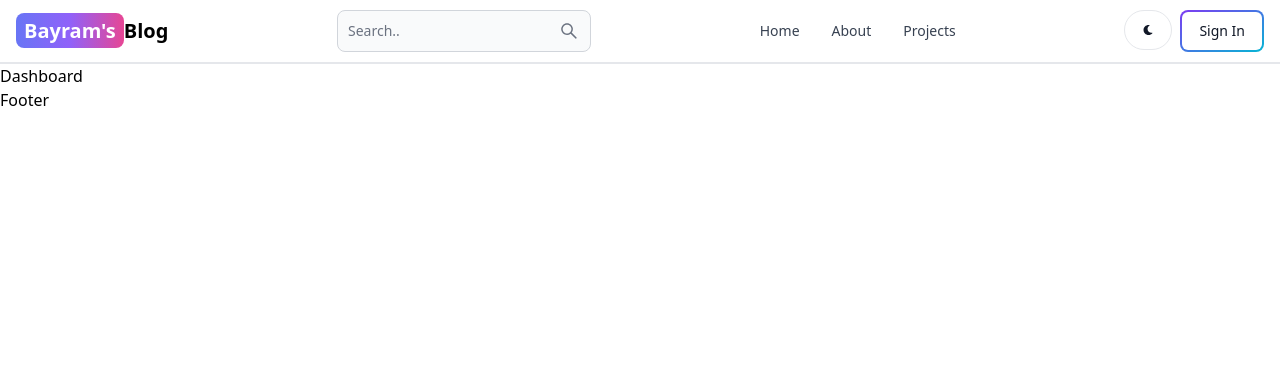
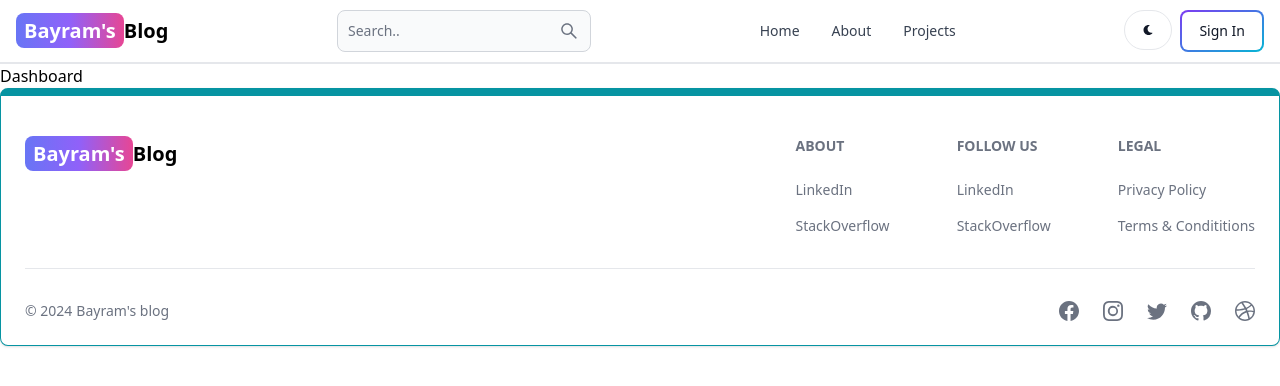
Before and after one commit to bayrambinbir/MERN-blog, a React (Vite) app in the folder client/: page /dashboard in a window 1280 px wide. Shown: the top 386 px of the page. Built offline with nearby package versions, Linux system fonts and the light colour scheme.

Commit message:
create and add footer

```diff
--- a/client/src/components/Footer.jsx
+++ b/client/src/components/Footer.jsx
@@ -1,7 +1,109 @@
-import React from 'react'
+import { Footer } from "flowbite-react";
+import { Link } from "react-router-dom";
+import {
+  BsFacebook,
+  BsInstagram,
+  BsTwitter,
+  BsGithub,
+  BsDribbble,
+} from "react-icons/bs";
 
-export default function Footer() {
+export default function FooterCom() {
   return (
-    <div>Footer</div>
-  )
+    <Footer container className="border border-t-8 border-teal-500">
+      <div className="w-full max-x-7xl mx-auto">
+        <div className="grid w-full justify-between sm:flex md:grid-cols-1">
+          <div className="mt-5">
+            <Link
+              to="/"
+              className="self-center whitespace-nowrap text-lg sm:text-xl font-semibold dark:text-white"
+            >
+              <span className="px-2 py-1 bg-gradient-to-r from-indigo-500 via-purple-500 to-pink-500 rounded-lg text-white">
+                Bayram's
+              </span>
+              Blog
+            </Link>
+          </div>
+          <div className="grid grid-cols-2 gap-8 mt-4 sm:grid-cols-3 sm:gap-6">
+            <div>
+              <Footer.Title title="About" />
+              <Footer.LinkGroup col>
+                <Footer.Link
+                  href="https://www.linkedin.com/in/bayrambinbir/"
+                  target="_blank"
+                  rel="nonopener nonreferer"
+                >
+                  LinkedIn
+                </Footer.Link>
+                <Footer.Link
+                  href="https://stackoverflow.com/users/11102299/bayram-binbir"
+                  target="_blank"
+                  rel="nonopener nonreferer"
+                >
+                  StackOverflow
+                </Footer.Link>
+              </Footer.LinkGroup>
+            </div>
+            <div>
+              <Footer.Title title="Follow US" />
+              <Footer.LinkGroup col>
+                <Footer.Link
+                  href="https://www.linkedin.com/in/bayrambinbir/"
+                  target="_blank"
+                  rel="nonopener nonreferer"
+                >
+                  LinkedIn
+                </Footer.Link>
+                <Footer.Link
+                  href="https://stackoverflow.com/users/11102299/bayram-binbir"
+                  target="_blank"
+                  rel="nonopener nonreferer"
+                >
+                  StackOverflow
+                </Footer.Link>
+              </Footer.LinkGroup>
+            </div>
+            <div>
+              <Footer.Title title="LEGAL" />
+              <Footer.LinkGroup col>
+                <Footer.Link
+                  href="https://www.linkedin.com/in/bayrambinbir/"
+                  target="_blank"
+                  rel="nonopener nonreferer"
+                >
+                  Privacy Policy
+                </Footer.Link>
+                <Footer.Link
+                  href="https://stackoverflow.com/users/11102299/bayram-binbir"
+                  target="_blank"
+                  rel="nonopener nonreferer"
+                >
+                  Terms &amp; Condititions
+                </Footer.Link>
+              </Footer.LinkGroup>
+            </div>
+          </div>
+        </div>
+        <Footer.Divider />
+        <div className="w-full sm:flex sm:items-center sm:justify-between">
+          <Footer.Copyright
+            href="#"
+            by="Bayram's blog"
+            year={new Date().getFullYear()}
+          />
+          <div className="flex gap-6 sm:mt-0 mt-4 sm:justify-center">
+            <Footer.Icon href="#" icon={BsFacebook} />
+            <Footer.Icon href="#" icon={BsInstagram} />
+            <Footer.Icon href="#" icon={BsTwitter} />
+            <Footer.Icon
+              href="https://github.com/bayrambinbir/"
+              icon={BsGithub}
+              target="_blank"
+            />
+            <Footer.Icon href="#" icon={BsDribbble} />
+          </div>
+        </div>
+      </div>
+    </Footer>
+  );
 }
```
